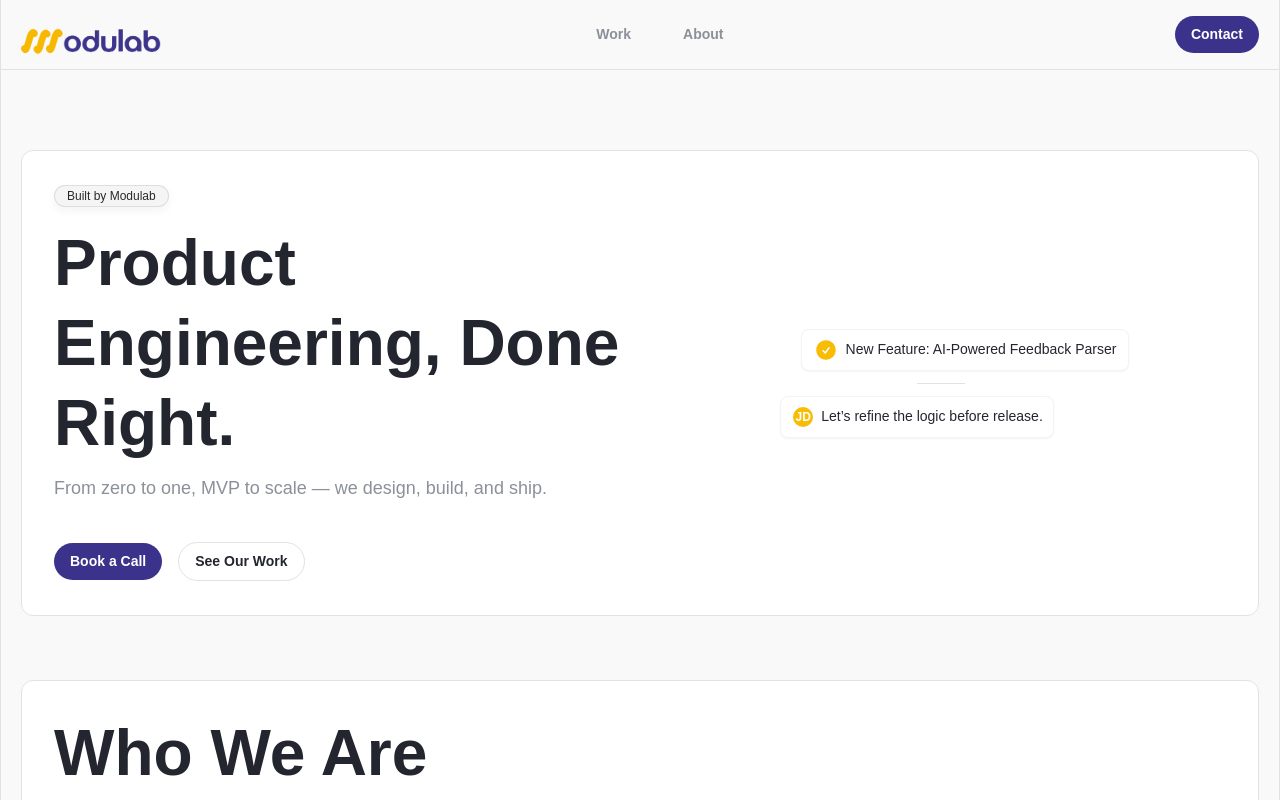
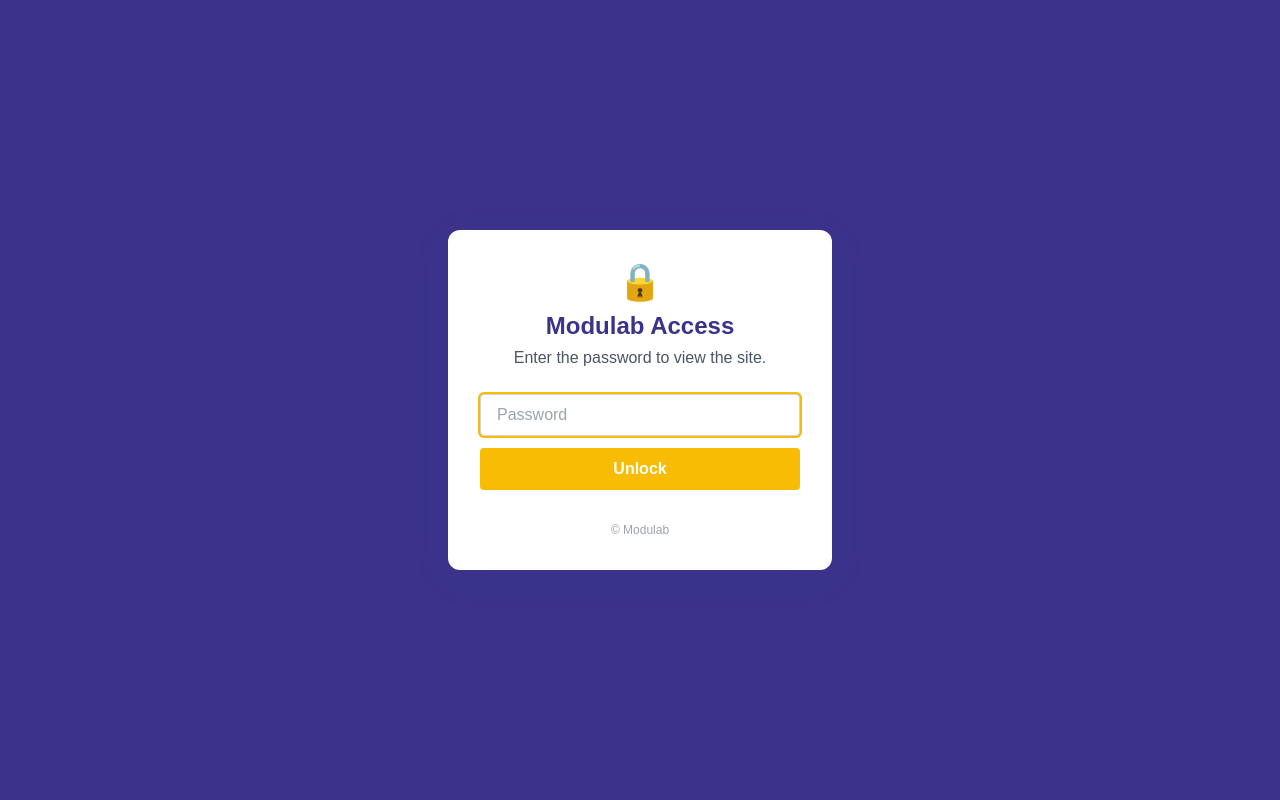
Before and after one commit to Richiemuhammed/modulab-landing, a React (Vite) app: page / in a window 1280 px wide. Shown: the top 800 px of the page. Built offline with nearby package versions, Linux system fonts and the light colour scheme.

Commit message:
Add password gate for landing page with VITE_SHOW_SITE env flag, persistence, and animation

```diff
--- a/src/App.tsx
+++ b/src/App.tsx
@@ -1,6 +1,16 @@
 import LandingPage from './pages/LandingPage';
+import PasswordGate from './components/PasswordGate';
+import { useState } from 'react';
+import { isUnlocked } from './components/ui/passwordGateUtils';
+
+const showSite = import.meta.env.VITE_SHOW_SITE === 'true';
 
 function App() {
+  const [unlocked, setUnlocked] = useState(isUnlocked());
+
+  if (!showSite && !unlocked) {
+    return <PasswordGate onUnlock={() => setUnlocked(true)} />;
+  }
   return <LandingPage />;
 }
 
--- /dev/null
+++ b/src/components/PasswordGate.tsx
@@ -0,0 +1,62 @@
+import { useState, useEffect, useRef } from 'react';
+
+const PASSWORD = 'Modulab';
+const STORAGE_KEY = 'modulab_unlocked';
+
+export default function PasswordGate({ onUnlock }: { onUnlock: () => void }) {
+  const [input, setInput] = useState('');
+  const [error, setError] = useState('');
+  const [anim, setAnim] = useState(false);
+  const inputRef = useRef<HTMLInputElement>(null);
+
+  useEffect(() => {
+    setAnim(true);
+    inputRef.current?.focus();
+  }, []);
+
+  const handleSubmit = (e: React.FormEvent) => {
+    e.preventDefault();
+    if (input === PASSWORD) {
+      localStorage.setItem(STORAGE_KEY, 'true');
+      onUnlock();
+    } else {
+      setError('Wrong password, try again.');
+      setInput('');
+      inputRef.current?.focus();
+    }
+  };
+
+  return (
+    <div
+      className={`fixed inset-0 z-50 flex items-center justify-center bg-[#3b338b] transition-opacity duration-500 ${anim ? 'opacity-100' : 'opacity-0'}`}
+      style={{ minHeight: '100vh' }}
+    >
+      <form
+        onSubmit={handleSubmit}
+        className="bg-white rounded-xl shadow-lg p-8 w-full max-w-sm flex flex-col items-center"
+        style={{ boxShadow: '0 8px 32px rgba(59,51,139,0.15)' }}
+      >
+        <div className="text-4xl mb-2" role="img" aria-label="lock">🔒</div>
+        <h1 className="text-2xl font-bold mb-1 text-[#3b338b]">Modulab Access</h1>
+        <p className="text-gray-600 mb-6 text-center">Enter the password to view the site.</p>
+        <input
+          ref={inputRef}
+          type="password"
+          value={input}
+          onChange={e => setInput(e.target.value)}
+          className="w-full px-4 py-2 border border-gray-300 rounded focus:outline-none focus:ring-2 focus:ring-[#f8bc04] mb-3"
+          placeholder="Password"
+          autoComplete="current-password"
+        />
+        <button
+          type="submit"
+          className="w-full bg-[#f8bc04] text-white font-semibold py-2 rounded hover:bg-[#e0a903] transition-colors mb-2"
+        >
+          Unlock
+        </button>
+        {error && <div className="text-red-500 text-sm mt-1">{error}</div>}
+        <div className="mt-6 text-xs text-gray-400">&copy; Modulab</div>
+      </form>
+    </div>
+  );
+}
--- /dev/null
+++ b/src/components/ui/passwordGateUtils.ts
@@ -0,0 +1,9 @@
+const STORAGE_KEY = 'modulab_unlocked';
+
+export function isUnlocked() {
+  return localStorage.getItem(STORAGE_KEY) === 'true';
+}
+
+export function resetUnlock() {
+  localStorage.removeItem(STORAGE_KEY);
+}
```
Also changed, not shown: 1 other file (tests, documents, lock files or other folders).
